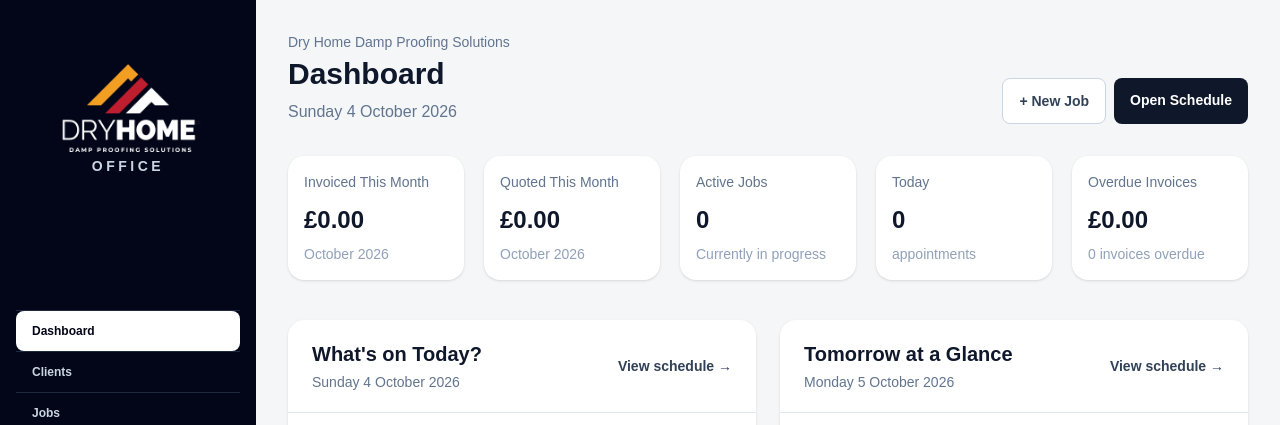
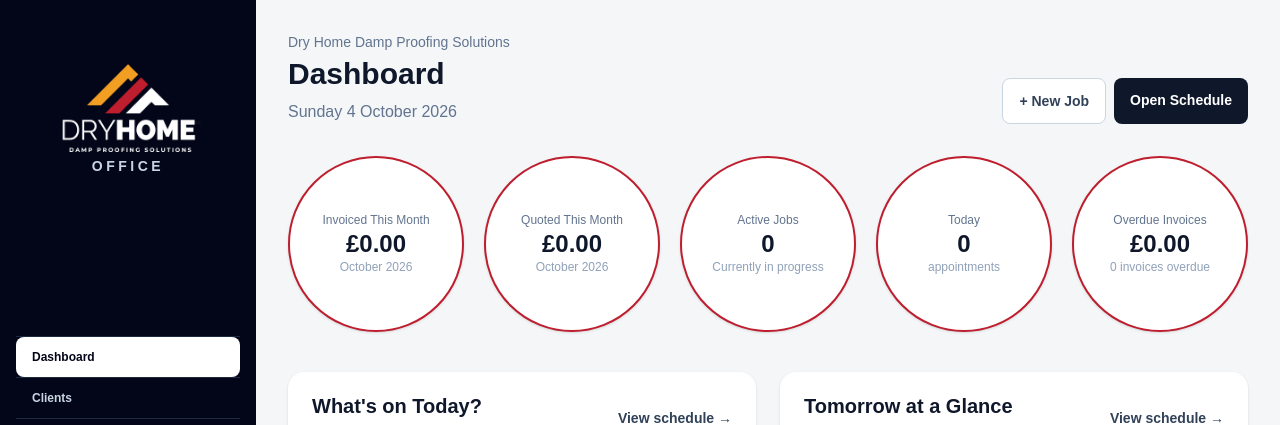
Before and after one commit to buildcompare/dry-home-office, a Next.js app: page / in a window 1280 px wide. Shown: the top 425 px of the page. Built offline with nearby package versions, Linux system fonts and the light colour scheme; no server answers; the database is empty.

Commit message:
Make the dashboard stat cards circular in the logo red.

```diff
--- a/src/app/page.tsx
+++ b/src/app/page.tsx
@@ -1100,24 +1100,14 @@ function DashboardCard({
   return (
     <Link
       href={href}
-      className={`rounded-2xl p-4 shadow-sm transition hover:-translate-y-0.5 hover:shadow-md ${
-        danger
-          ? "border border-red-200 bg-red-50"
-          : "bg-white"
-      }`}
+      className="mx-auto flex aspect-square w-full max-w-44 flex-col items-center justify-center rounded-full border-2 border-[#be1e2d] bg-white px-5 text-center shadow-sm transition hover:-translate-y-0.5 hover:shadow-md"
     >
-      <p
-        className={`text-sm font-medium ${
-          danger
-            ? "text-red-600"
-            : "text-slate-500"
-        }`}
-      >
+      <p className="text-xs font-medium leading-tight text-slate-500">
         {title}
       </p>
 
       <p
-        className={`mt-3 text-2xl font-bold ${
+        className={`mt-1 text-2xl font-bold leading-none ${
           danger
             ? "text-red-800"
             : "text-slate-900"
@@ -1126,13 +1116,7 @@ function DashboardCard({
         {value}
       </p>
 
-      <p
-        className={`mt-2 text-sm ${
-          danger
-            ? "text-red-500"
-            : "text-slate-400"
-        }`}
-      >
+      <p className="mt-1 text-xs leading-tight text-slate-400">
         {description}
       </p>
     </Link>
```
